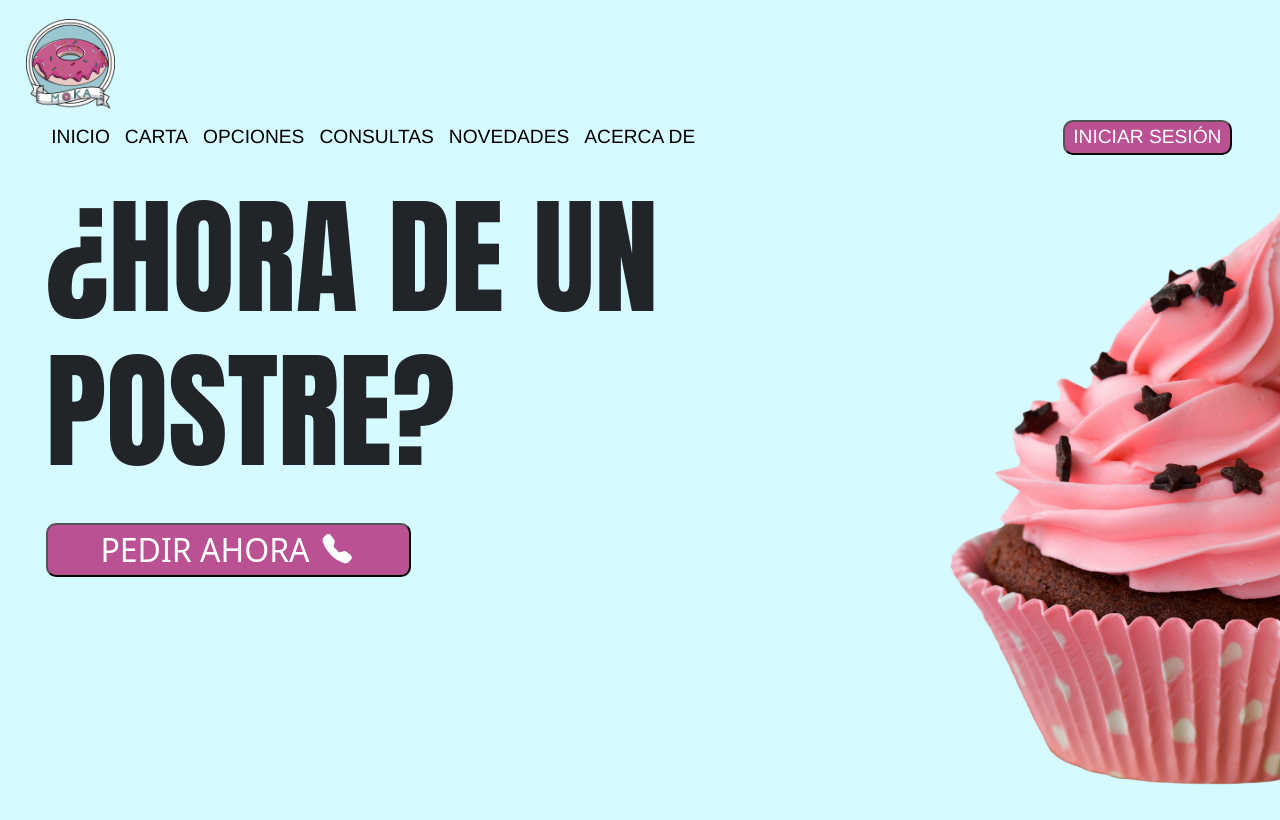
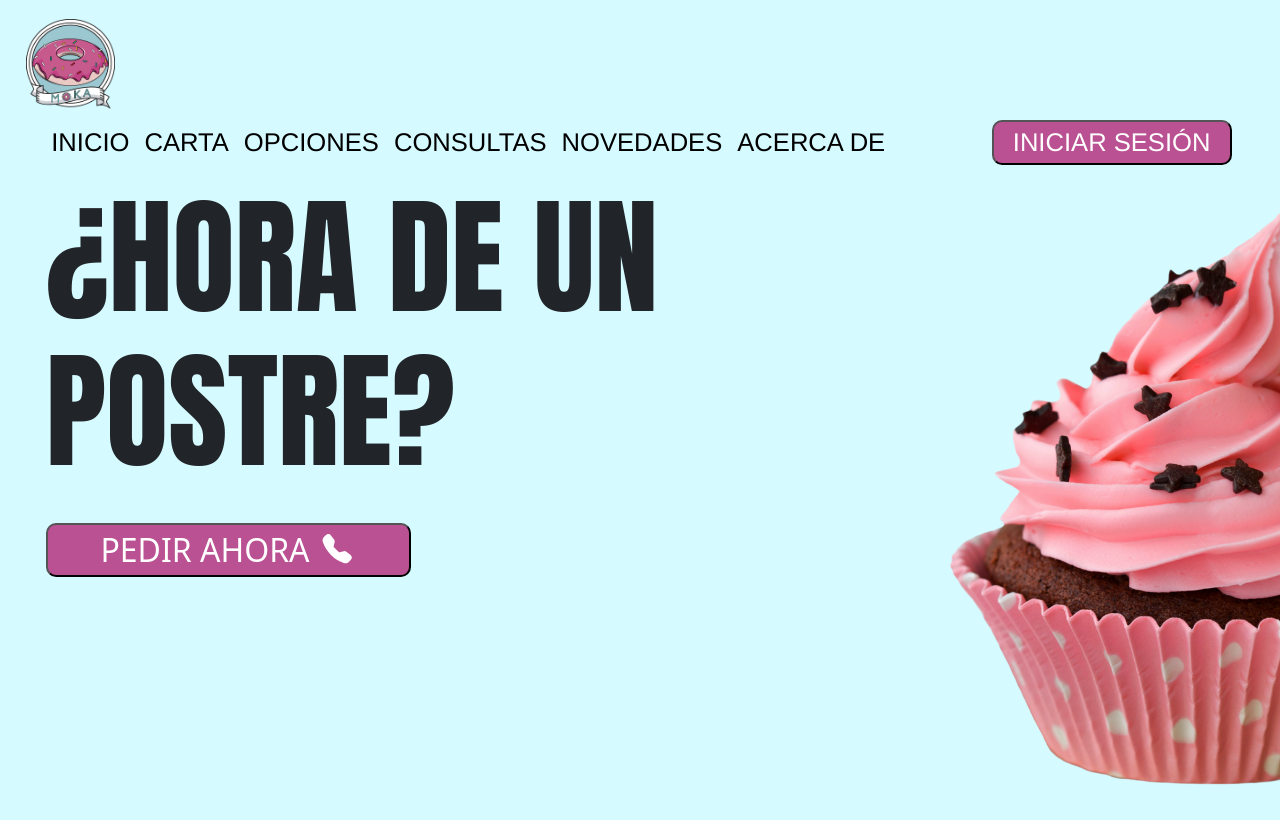
Before and after one commit to pedroacucalon/moka, a website: page index.html in a window 1280 px wide. Drawn offline with nearby package versions, Linux system fonts and the light colour scheme.

Commit message:
cambie mensaje

```diff
--- a/src/public/css/index.css
+++ b/src/public/css/index.css
@@ -30,14 +30,14 @@ header{
 }
 .right{
     display: flex;
-    width: 15%;
+    width: 21%;
     padding-right: 10px;
     justify-content: center;
 
 }
 .left{
     display: flex;
-    width: 85%;
+    width: 79%;
     min-width: 300px;
     gap: 15px;
     align-items: baseline;
@@ -50,7 +50,7 @@ header{
     padding-right: 3%;
     color: black;
     font-family: 'Franklin Gothic Medium', 'Arial Narrow', Arial, sans-serif;
-    font-size: 1.5vw;
+    font-size: 2vw;
     justify-content: space-between;
     align-items: baseline;
 }
@@ -64,7 +64,7 @@ header{
     list-style: none;
     padding-inline-start: 0.5%;
     z-index: 100;
-    width: 7%;
+    width: 10%;
 }
 .opciones:hover .opciones-lista{
     display: flex;
```
